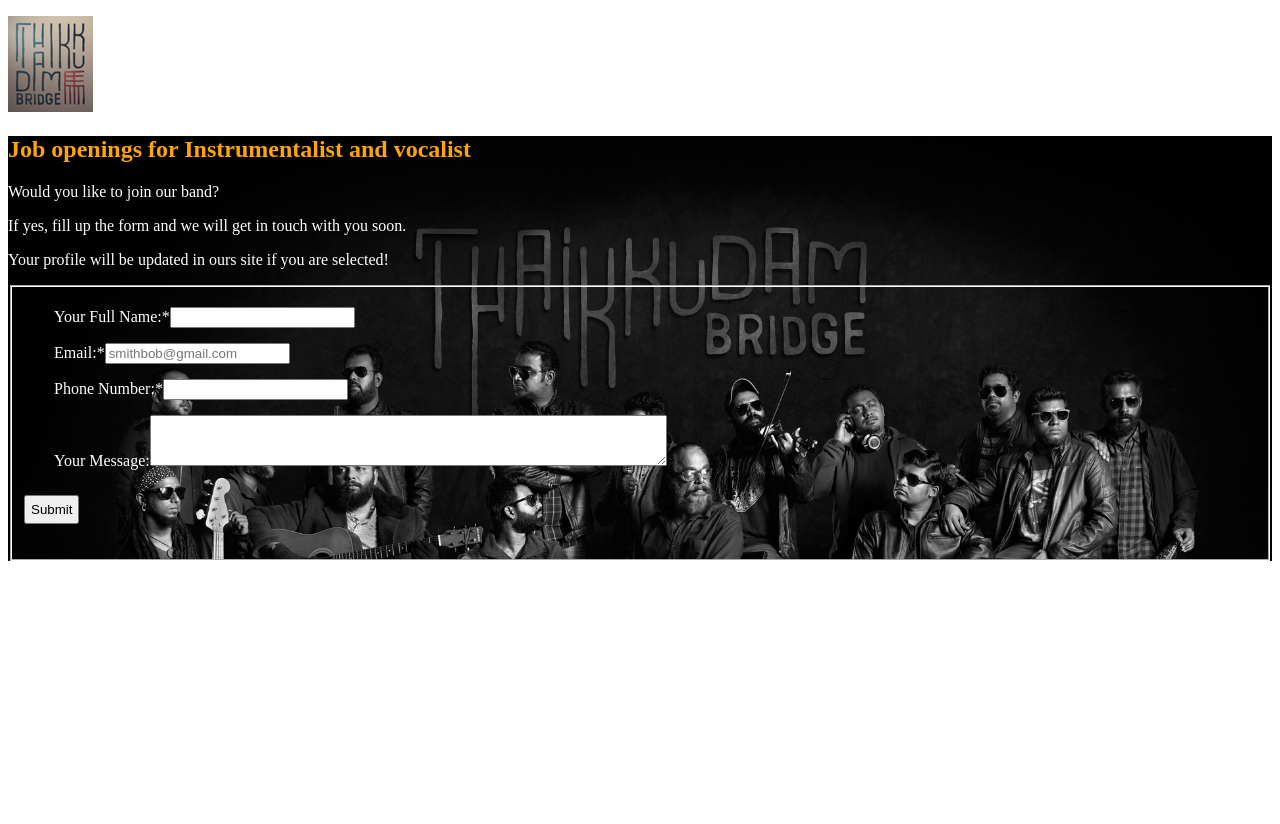
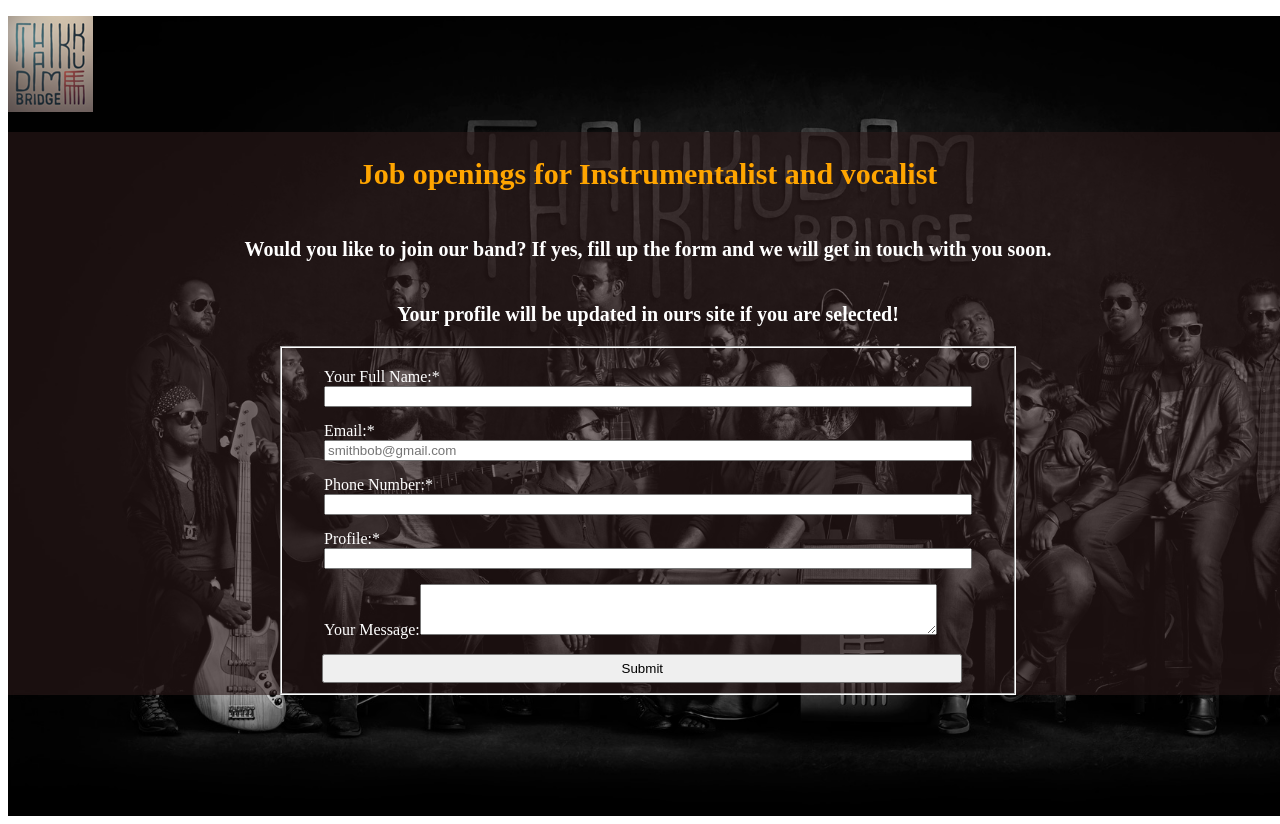
Before and after one commit to AmandaRaphael/thaikoodam_bridge_frontend, a React (Create React App) app: page /career in a window 1280 px wide. Before the commit the page ends 800 px from the top, so only its background shows below. Built offline with nearby package versions, Linux system fonts and the light colour scheme.

Commit message:
-update profile input element in the form -update formhandler -style form

```diff
--- a/src/routes/CareerPage/CareerPage.js
+++ b/src/routes/CareerPage/CareerPage.js
@@ -1,107 +1,23 @@
 import style from "./careerpage.module.css";
 import LogoLink from "../../components/navigation/LogoLink.js";
-import { useState } from "react";
-import axios from "axios"
+import Form from "./Form";
+
 const CareerPage = () => {
-  const [fullName, setFullName] = useState("");
-    const [email, setEmail] = useState("");
-    const [phone, setPhone] = useState("");
-    const [profile, setProfile] = useState("");
-    const [newMembers, setNewMembers] = useState("")
-
-    const formHandler = (e) => {
-        e.preventDefault()
-try {
-  axios.post(`http://localhost:3001/profiles/career/members`, {
-    name: fullName,
-    phone,
-
-     });
-} catch (error) {
-    console.log('error',error);
-
-}
-    }
   return (
-    <>
+    <div className={style.container}>
       <LogoLink />
-      <div className={style.container}>
+      <div className={style.content}>
+        <div className={style.flex}>
         <h2>Job openings for Instrumentalist and vocalist</h2>
-        <p>Would you like to join our band?</p>
-        <p>If yes, fill up the form and we will get in touch with you soon.</p>
+        <p>
+          Would you like to join our band? If yes, fill up the form and we will
+          get in touch with you soon.
+        </p>
         <p>Your profile will be updated in ours site if you are selected!</p>
-        <form onSubmit={formHandler}>
-          <fieldset className={style.regForm}>
-            <div className={style.controlMargin}>
-              <label for="full_name">
-                Your Full Name:<span>*</span>
-              </label>
-              <input
-                type="text"
-                q
-                name="fullName"
-                id="full_name"
-                required
-                value={fullName}
-                onChange={(e) => setFullName(e.target.value)}
-              />
-            </div>
-            <div className={style.controlMargin}>
-              <label for="Email">
-                Email:<span>*</span>
-              </label>
-              <input
-                type="email"
-                name="email"
-                id="Email"
-                placeholder="smithbob@gmail.com"
-                required
-                value={email}
-                onChange={(e) => setEmail(e.target.value)}
-              />
-            </div>
-            <div className={style.controlMargin}>
-              <label for="phone">
-                Phone Number:<span>*</span>
-              </label>
-              <input
-                type="number"
-                name="phn"
-                id="phone"
-                required
-                value={phone}
-                onChange={(e) => setPhone(e.target.value)}
-              />
-            </div>
-            <div className={style.controlMargin}>
-              <label for="message">Your Message:</label>
-              <textarea
-                name="msg"
-                id="message"
-                min="5"
-                max="150"
-                rows="3"
-                cols="62"
-              ></textarea>
-            </div>
-            {/* <div className={style.profile}>
-              <label for="profile" required>
-                What is your profile?<span>*</span>
-              </label>
-              <br></br>
-              <label for="instrumentalist">Instrumentalist</label>
-              <input type="radio" name="Profile" id="instrumentalist" />
-
-              <label for="vocalist">Vocalist</label>
-              <input type="radio" name="Profile" id="vocalist" />
-            </div> */}
-            <div className={style.button}>
-              <input type="submit" className={style.submitButton} />
-            </div>
-          </fieldset>
-        </form>
+        </div>
+        <Form />
       </div>
-    </>
+    </div>
   );
 };
 
--- /dev/null
+++ b/src/routes/CareerPage/Form.js
@@ -0,0 +1,116 @@
+import React from 'react'
+import style from "./careerpage.module.css";
+import { useState } from "react";
+import axios from "axios";
+const Form = () => {
+     const [fullName, setFullName] = useState("");
+     const [email, setEmail] = useState("");
+     const [phone, setPhone] = useState("");
+     const [profile, setProfile] = useState("");
+
+
+     const formHandler = (e) => {
+       e.preventDefault();
+       alert(
+         "Successfully submitted your application!Check profiles Page to see your profile."
+       );
+       try {
+         axios.post(`http://localhost:3001/profiles/career/members`, {
+           name: fullName,
+           email,
+           phone,
+           profile,
+         });
+       } catch (error) {
+         console.log("error", error);
+       }
+     };
+
+    return (
+      <form onSubmit={formHandler}>
+        <fieldset className={style.regForm}>
+          <div className={style.controlMargin}>
+            <label for="full_name">
+              Your Full Name:<span>*</span>
+            </label>
+            <input
+              type="text"
+              q
+              name="fullName"
+              id="full_name"
+              required
+              value={fullName}
+              onChange={(e) => setFullName(e.target.value)}
+            />
+          </div>
+          <div className={style.controlMargin}>
+            <label for="Email">
+              Email:<span>*</span>
+            </label>
+            <input
+              type="email"
+              name="email"
+              id="Email"
+              placeholder="smithbob@gmail.com"
+              required
+              value={email}
+              onChange={(e) => setEmail(e.target.value)}
+            />
+          </div>
+          <div className={style.controlMargin}>
+            <label for="phone">
+              Phone Number:<span>*</span>
+            </label>
+            <input
+              type="number"
+              name="phn"
+              id="phone"
+              required
+              value={phone}
+              onChange={(e) => setPhone(e.target.value)}
+            />
+          </div>
+          <div className={style.controlMargin}>
+            <label for="profile">
+              Profile:<span>*</span>
+            </label>
+            <input
+              type="text"
+              name="Profile"
+              id="profile"
+              required
+              value={profile}
+              onChange={(e) => setProfile(e.target.value)}
+            />
+          </div>
+          <div className={style.controlMargin}>
+            <label for="message">Your Message:</label>
+            <textarea
+              name="msg"
+              id="message"
+              min="5"
+              max="150"
+              rows="3"
+              cols="62"
+            ></textarea>
+          </div>
+          {/* <div className={style.profile}>
+              <label for="profile" required>
+                What is your profile?<span>*</span>
+              </label>
+              <br></br>
+              <label for="instrumentalist">Instrumentalist</label>
+              <input type="radio" name="Profile" id="instrumentalist" />
+
+              <label for="vocalist">Vocalist</label>
+              <input type="radio" name="Profile" id="vocalist" />
+            </div> */}
+          <div className={style.button}>
+            <input type="submit" className={style.submitButton} />
+          </div>
+        </fieldset>
+      </form>
+    );
+}
+
+export default Form
--- a/src/routes/CareerPage/careerpage.module.css
+++ b/src/routes/CareerPage/careerpage.module.css
@@ -1,76 +1,50 @@
 .container {
   background: url(../../assets/thaikkudam.jpg);
   background-size: cover;
-  color:white
+  color:white;
+  height:100vh;
+  width:100vw;
+
+}
+.content{
+
+   display: flex;
+   flex-direction: column;
+  align-items: center;
+   justify-content: center;
+ background-color: rgba(44, 25, 25, 0.6);
+
 }
 
-.contact-box {
-  background-color: rgba(0, 0, 0, 0.7);
-  color: cornsilk;
-  text-align: center;
-  padding-top: 3%;
-}
 .flex {
   display: flex;
   flex-direction: column;
-  gap: 20px;
-  height: 100%;
+  gap: 2px;
   margin: 0 auto;
   align-items: center;
-  font-size: 25px;
+  font-size: 20px;
+  font-weight: bold;
 }
-.name,
-.email,
-.number,
-.message {
-  display: flex;
-  flex-direction: column;
-  gap: 10px;
-}
-.contact-box h2 {
-  font-size: 4rem;
-font-family: 'Lobster', cursive;
-margin-bottom: 2rem;
-}
+input{
+  width:50vw;
 
-.button,
-.contact {
-  margin: 2% 0;
-}
-.contact input {
-    margin: 10px;
-  }
-
-  .contact-info {
-    width: 60%;
-
-  }
-.contact-info * {
-  font-size: 1.4rem;
-  line-height: 1;
-}
-.contact-info a {
-  color: cyan;
 }
 .submitButton {
   padding: 5px;
+  margin-left: 4%;
 }
 .regForm{
   border-width: 2px;
   border-style: groove;
   border-color: white;
   border-image: initial;
+  width:40vw;
 }
 
 .controlMargin{
     margin: 15px 30px;
 }
 
-.contact-form-parent{
-    width: 60%;
-    margin: 2rem 0 3rem 0;
-    font-size: 1.3rem;
-}
 
 label{
   text-align: left;
--- a/src/routes/ProfilePage/Contact.jsx
+++ b/src/routes/ProfilePage/Contact.jsx
@@ -1,5 +1,5 @@
 
-import { useState } from "react";
+import { useState,useEffect } from "react";
 import { useParams} from "react-router-dom";
 import axios from "axios";
 
@@ -8,25 +8,32 @@
   const params = useParams();
   const [contact, setContact] = useState("");
 
-  const fetchContact= async () => {
+  const fetchContact = async () => {
+    setContact("")
     try {
       const result = await axios.get(
         `http://localhost:3001/profiles/${params.musician}/${params.musicianId}/${params.musicianNum}`
       );
       setContact(result.data);
+      //console.log("contact",result.data)
     } catch (error) {
       console.log("error", error);
     }
   };
+  useEffect(() => {
+   fetchContact();
 
-  fetchContact();
+  }, [])
+
 
 
     return (
       <div>
         <h2>Contact</h2>
-            <p>Phone:{contact.phone}</p>
-            <p>Email:{contact.name}@gmail.com</p>
+        <p>Phone:{contact.phone}</p>
+        <p>
+          Email:{contact.email ? contact.email : `${contact.name}@gmail.com`}
+        </p>
       </div>
     );
 }
--- a/src/routes/ProfilePage/MoreInfo.jsx
+++ b/src/routes/ProfilePage/MoreInfo.jsx
@@ -1,6 +1,6 @@
 import { useParams,NavLink,Outlet } from 'react-router-dom'
 import axios from "axios";
-import { useState } from "react";
+import { useState,useEffect } from "react";
 const MoreInfo = () => {
   const params = useParams()
   //let member = getMusician(parseInt(params.musicianId, 10));
@@ -16,11 +16,14 @@
       console.log("error", error);
     }
   }
-  fetchMoreInfo()
+  useEffect(() => {
+   fetchMoreInfo()
+  }, [])
+
     return (
       <main style={{ padding: "1rem" }}>
         <h2>More Info</h2>
-        <p>{moreInfo.moreInfo}</p>
+        <p>{moreInfo.moreInfo?moreInfo.moreInfo:`I am a ${moreInfo.profile}`}</p>
         <NavLink
           to={`/profiles/${moreInfo._id}/${moreInfo._id}/${moreInfo._id}`}
         >
```
Also changed, not shown: src/routes/CareerPage/ContactUs.js (+0 -59 lines).
